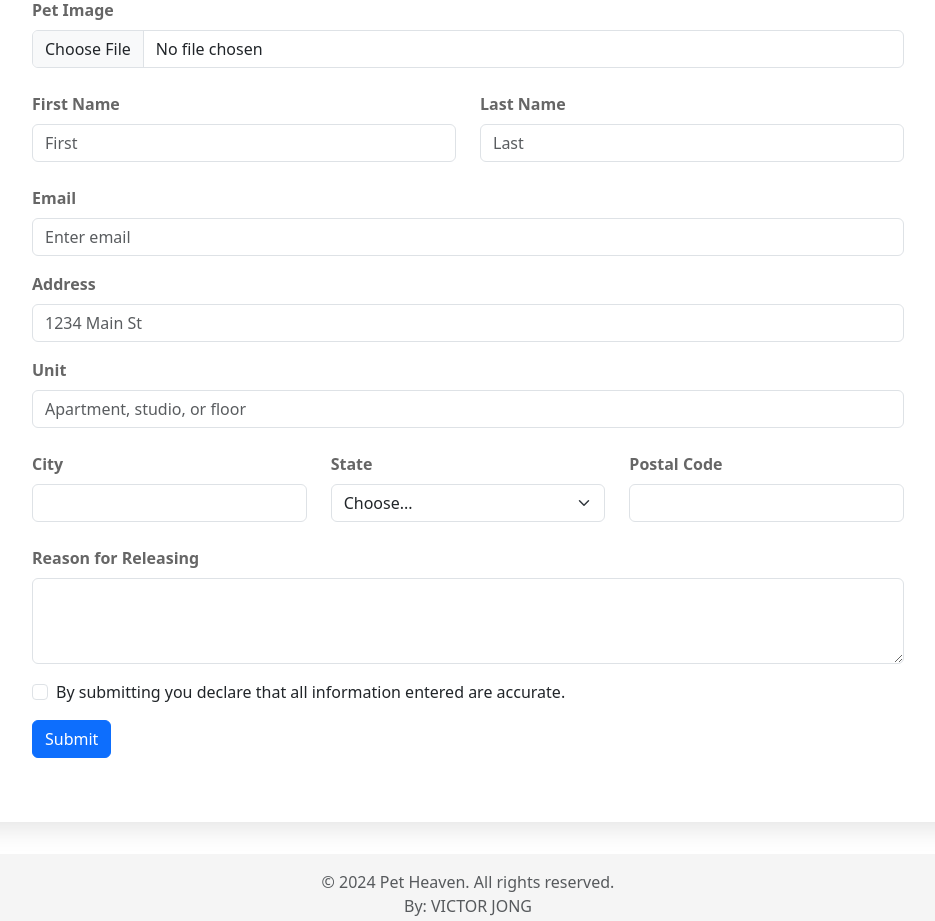
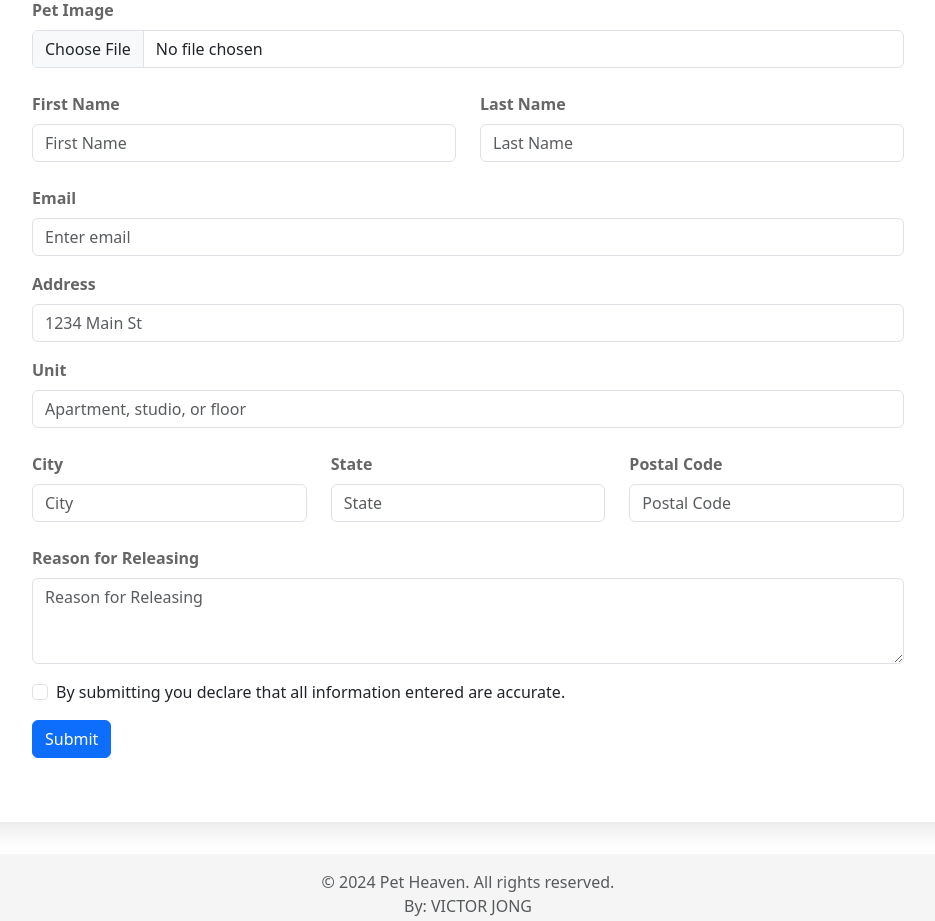
Before and after one commit to victorjongsoon/isit207-petheaven, a React (Create React App) app: page /isit207-petheaven/release in a window 1280 px wide. Shown: the part 820-1741 px from the top of the page, without its empty margins (172-1107 px from the left). Built offline with nearby package versions, Linux system fonts and the light colour scheme.

Commit message:
form place holder

```diff
--- a/src/pages/release.js
+++ b/src/pages/release.js
@@ -39,12 +39,12 @@ const Release = () => {
                     <Row className="mb-3">
                         <Form.Group as={Col} controlId="formGridFirstName">
                             <Form.Label>First Name</Form.Label>
-                            <Form.Control type="text" placeholder="First" />
+                            <Form.Control type="text" placeholder="First Name" />
                         </Form.Group>
 
                         <Form.Group as={Col} controlId="formGridLastName">
                             <Form.Label>Last Name</Form.Label>
-                            <Form.Control type="text" placeholder="Last" />
+                            <Form.Control type="text" placeholder="Last Name" />
                         </Form.Group>
                     </Row>
 
@@ -66,26 +66,23 @@ const Release = () => {
                     <Row className="mb-3">
                         <Form.Group as={Col} controlId="formGridCity">
                             <Form.Label>City</Form.Label>
-                            <Form.Control />
+                            <Form.Control placeholder="City"/>
                         </Form.Group>
 
                         <Form.Group as={Col} controlId="formGridState">
                             <Form.Label>State</Form.Label>
-                            <Form.Select defaultValue="Choose...">
-                                <option>Choose...</option>
-                                {/* Add state options here */}
-                            </Form.Select>
+                            <Form.Control placeholder="State"/>
                         </Form.Group>
 
                         <Form.Group as={Col} controlId="formGridZip">
                             <Form.Label>Postal Code</Form.Label>
-                            <Form.Control />
+                            <Form.Control placeholder="Postal Code"/>
                         </Form.Group>
                     </Row>
 
                     <Form.Group className="mb-3" controlId="formGridReason">
                         <Form.Label>Reason for Releasing</Form.Label>
-                        <Form.Control as="textarea" rows={3} />
+                        <Form.Control as="textarea" rows={3} placeholder="Reason for Releasing"/>
                     </Form.Group>
 
                     <Form.Group className="mb-3" id="formGridCheckbox">
```
